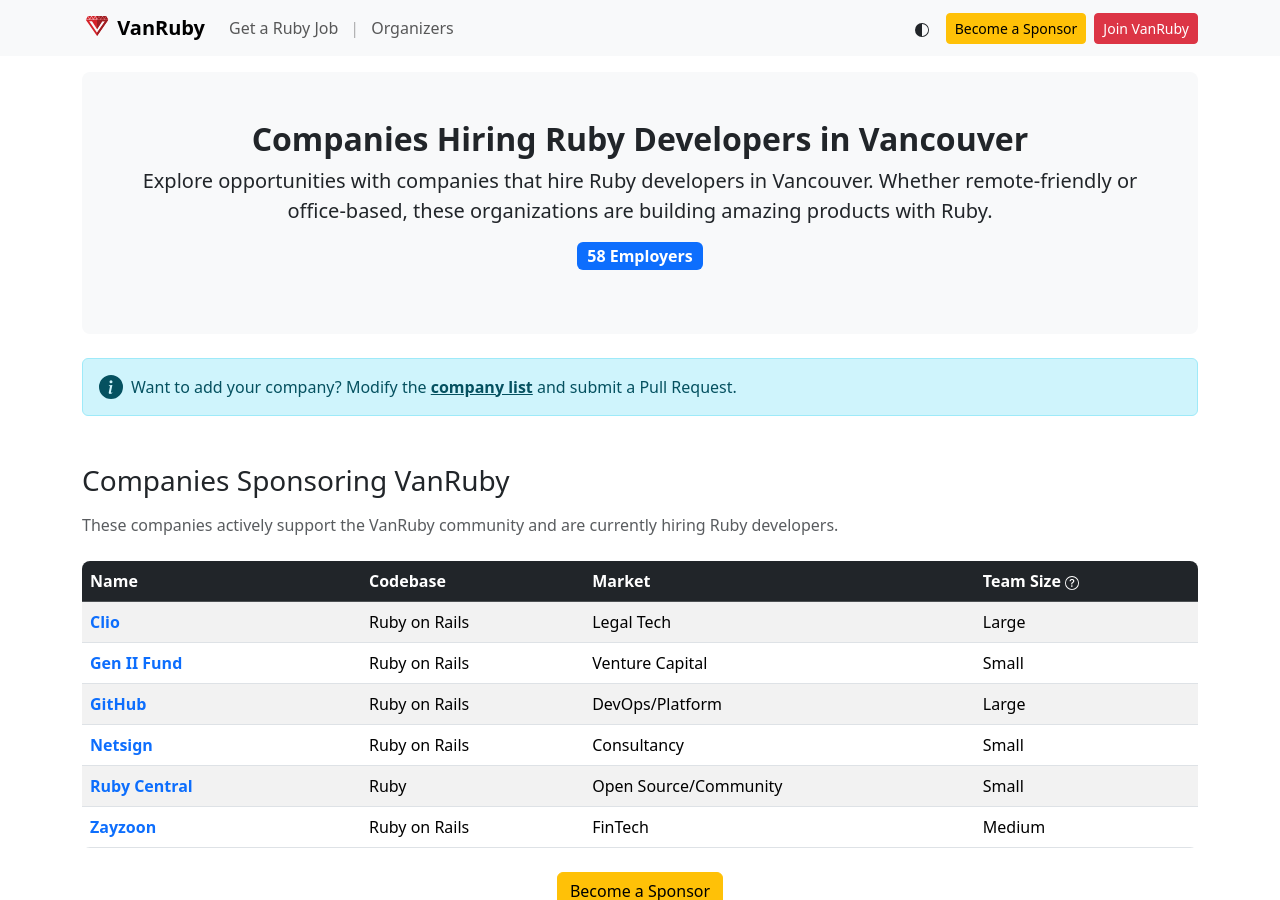
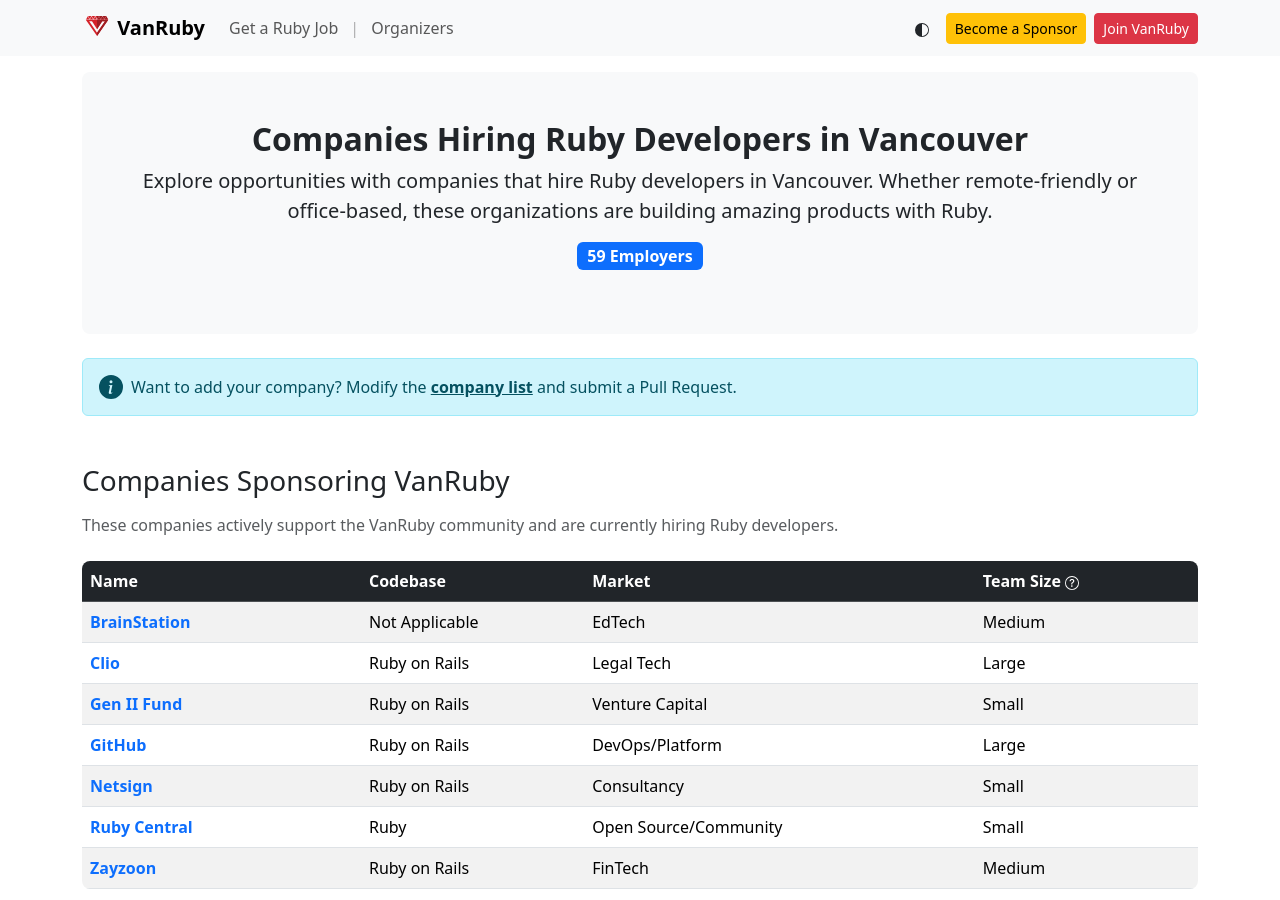
Before and after one commit to vanruby/vanruby.github.io, a Jekyll site: the page built from companies.html, in a window 1280 px wide and 900 px high. Built offline with Jekyll 4.4.1, drawn with Linux system fonts in a browser that asks for light colours; Markdown is read by kramdown in place of the engine named in the settings.

Commit message:
feat(sponsors): add BrainStation as gold sponsor
- Add BrainStation to companies.csv as gold sponsor
- Create BrainStation logo SVG include
- Update index.html to display BrainStation logo

🤖 Generated with [Claude Code](https://claude.com/claude-code)

Co-Authored-By: Claude <noreply@anthropic.com>

```diff
--- a/_data/companies.csv
+++ b/_data/companies.csv
@@ -1,6 +1,7 @@
 name,codebase,market,website,location,team_size,sponsor_tier
 Amazon,Mixed,Tech/E-commerce,https://www.amazon.ca,Vancouver,Large,
 Block (Square),Ruby on Rails,FinTech,https://block.xyz,"Toronto, Vancouver",Large,
+BrainStation,Not Applicable,EdTech,https://brainstation.io,Vancouver,Medium,gold
 Clio,Ruby on Rails,Legal Tech,https://www.clio.com,"Burnaby, Vancouver, Calgary, Toronto",Large,gold
 Copper CRM,Ruby on Rails,SaaS/CRM,https://www.copper.com,Remote Canada,Medium,
 Diligent,Unknown,Governance,https://www.diligent.com,"Coal Harbour, Vancouver",Large,
--- a/index.html
+++ b/index.html
@@ -149,7 +149,9 @@ title: "VanRuby - Vancouver Ruby on Rails Group"
     <a href="{{ company.website }}" target="_blank"
       class="d-flex flex-column align-items-center text-decoration-none text-center">
       <div class="mb-3 text-body">
-        {% if company.name == "Clio" %}
+        {% if company.name == "BrainStation" %}
+        {% include sponsor_logos/brainstation.html %}
+        {% elsif company.name == "Clio" %}
         {% include sponsor_logos/clio.html %}
         {% elsif company.name == "Zayzoon" %}
         {% include sponsor_logos/zayzoon.html %}
```
Also changed, not shown: _includes/sponsor_logos/brainstation.html (added, +3 -0 lines).
